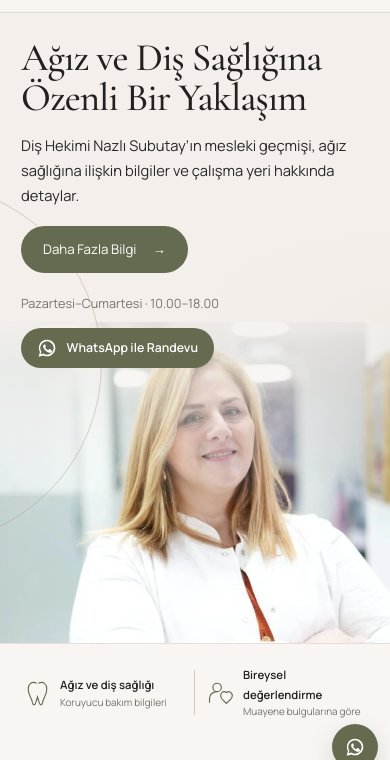
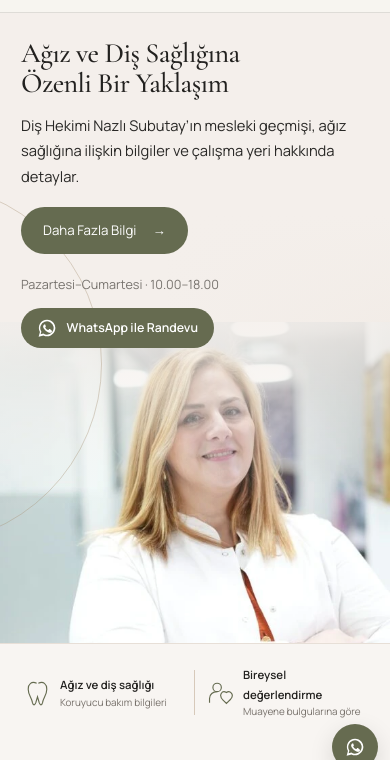
Before and after one commit to KisuX/NazliSubutay, a plain HTML site: page index.html in a window 390 px wide. Shown: the part 62-822 px from the top of the page. Drawn offline with nearby package versions, Linux system fonts and the light colour scheme.

Commit message:
Mobil ana başlığı tekrar küçült

```diff
--- a/css/reference-home.css
+++ b/css/reference-home.css
@@ -70,7 +70,7 @@
  .reference-home .tooth-logo { width:37px; height:43px; }
  .reference-home .hero { height:670px; }
  .reference-home .hero-image { height:51%; }
- .reference-home .hero h1 { font-size:clamp(2.35rem,10vw,2.75rem); line-height:1.02; letter-spacing:-.025em; overflow-wrap:anywhere; }
+ .reference-home .hero h1 { font-size:clamp(1.75rem,7vw,2.05rem); line-height:1.08; letter-spacing:-.02em; max-width:100%; overflow-wrap:normal; word-break:normal; }
  .reference-home .hero-content { padding-top:120px; }
  .reference-home .feature svg { width:27px; }
  .reference-home .feature { gap:9px; }
```
